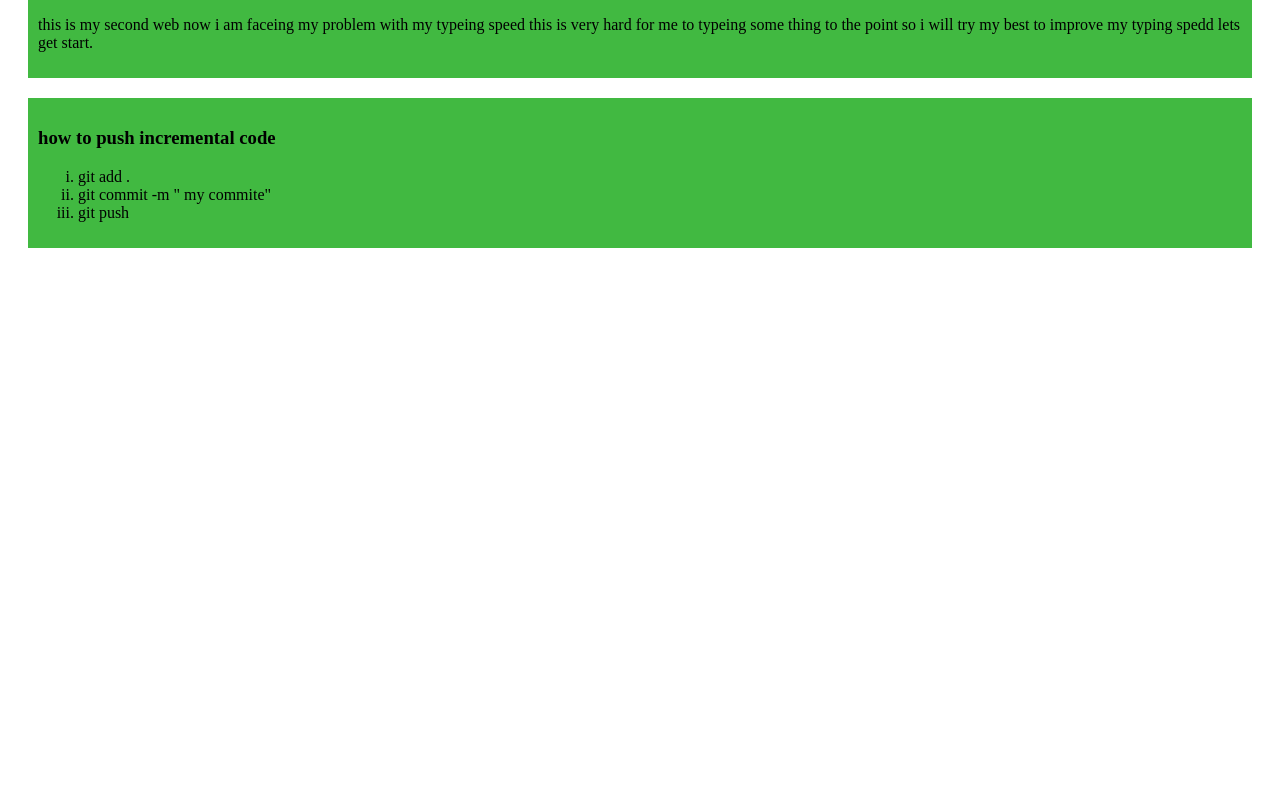
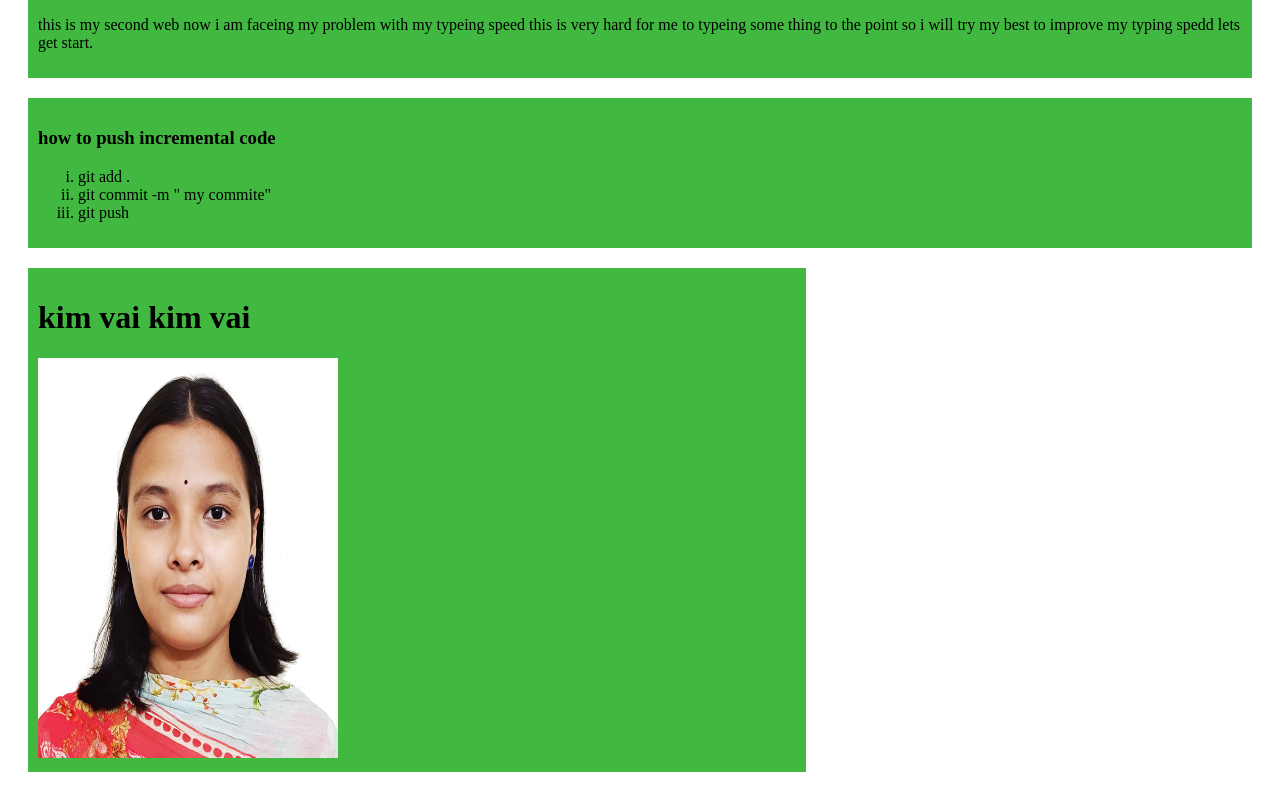
Before and after one commit to ratulchoron/my-simple-web, a plain HTML site: page index1.html in a window 1280 px wide. Shown: the part 380-1172 px from the top of the page. Before the commit the page ends 800 px from the top, so only its background shows below. Drawn offline with Linux system fonts and the light colour scheme.

Commit message:
added a photo

```diff
--- a/index1.html
+++ b/index1.html
@@ -56,7 +56,13 @@
 
 
 </div>
+ <div class="kim">
+<h1>kim vai kim vai </h1>
 
+<img src="300.jpg" height="400px" width="300px" alt="">
+
+
+ </div>
 
 
 
--- a/styels/myfirstweb.css
+++ b/styels/myfirstweb.css
@@ -6,3 +6,8 @@ div{
 
 
 }
+
+
+
+
+.kim{  margin-right: 30px; width: 60%;        }
```
Also changed, not shown: 300.jpg (added).
